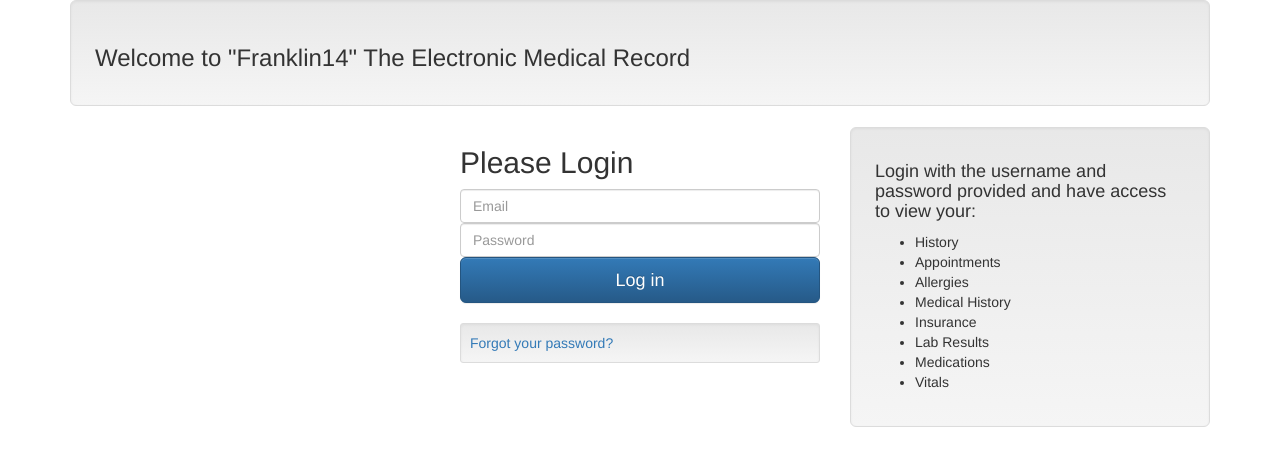
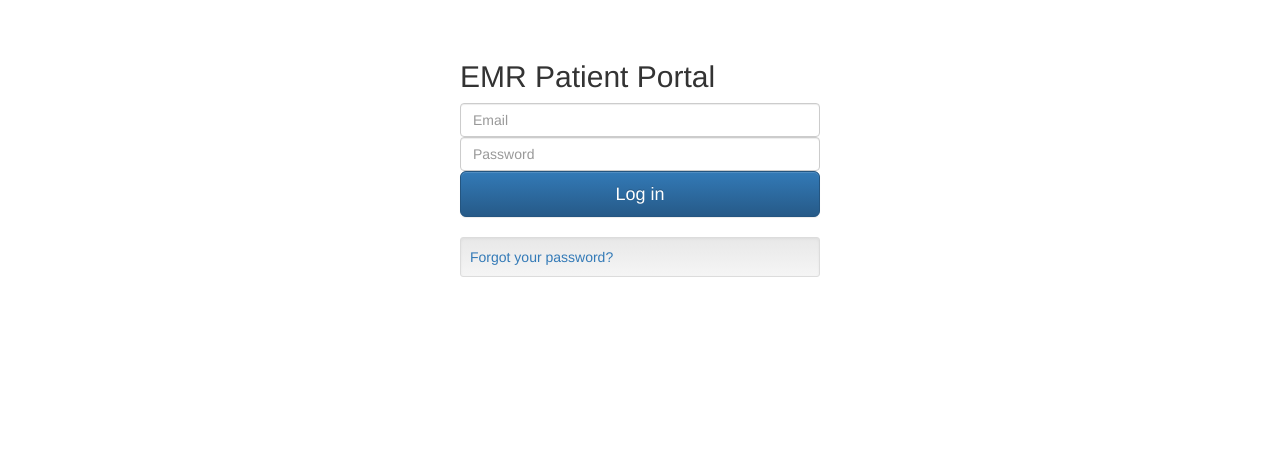
Before and after one commit to chrcoe/emr-patient, a Django app: page / in a window 1280 px wide. Shown: the top 466 px of the page. Run offline with Django 3.2, Linux system fonts and the light colour scheme; some libraries are stand-ins or nearby versions.

Commit message:
login page beautification as discussed

```diff
--- a/emrapp/emrapp/templates/main/login.html
+++ b/emrapp/emrapp/templates/main/login.html
@@ -1,15 +1,21 @@
 {% extends 'main/base.html' %}
 
 {% block nav%}{% endblock %}
+
+{% block title %}<TITLE>EMR Patient Portal</TITLE>{% endblock %}
 
 {% block content %}
 <div id="fullBg">
   <div class="container">
     <div class="row">
       <div class="col-md-12 col-lg-12">
+          <br />
+          <br />
+    <!--
         <div class="well well-lg clearfix">
           <h3>Welcome to "Franklin14" The Electronic Medical Record</h3>
         </div>
+    -->
       </div>
       <div class="col-md-4 col-lg-4"></div>
       <div class="col-md-4 col-lg-4">
@@ -24,7 +30,7 @@
             <button type="button" class="close" data-dismiss="alert"><span aria-hidden="true">&times;</span><span class="sr-only">Close</span></button>
           {{ success_msg }}
           </div>
-        {% endif %}        <h2 class="form-signin-heading">Please Login</h2>
+        {% endif %}        <h2 class="form-signin-heading">EMR Patient Portal</h2>
         <form class="form-signin" role="form" action="{% url 'login' %}" method="post">
           {% csrf_token %}
           {% if next %}
@@ -45,6 +51,9 @@
       <div class="col-lg-1 col-md-1 hidden-sm hidden-xs">
           <!-- center buffer div -->
       </div>
+
+      <!--
+
       <div class="col-md-4 col-lg-4">
         <div class="well well-lg clearfix">
           <h4>Login with the username and password provided and have
@@ -62,6 +71,9 @@
           </ul>
         </div>
       </div>
+      -->
+
+
     </div>
   </div>
 </div>
```
